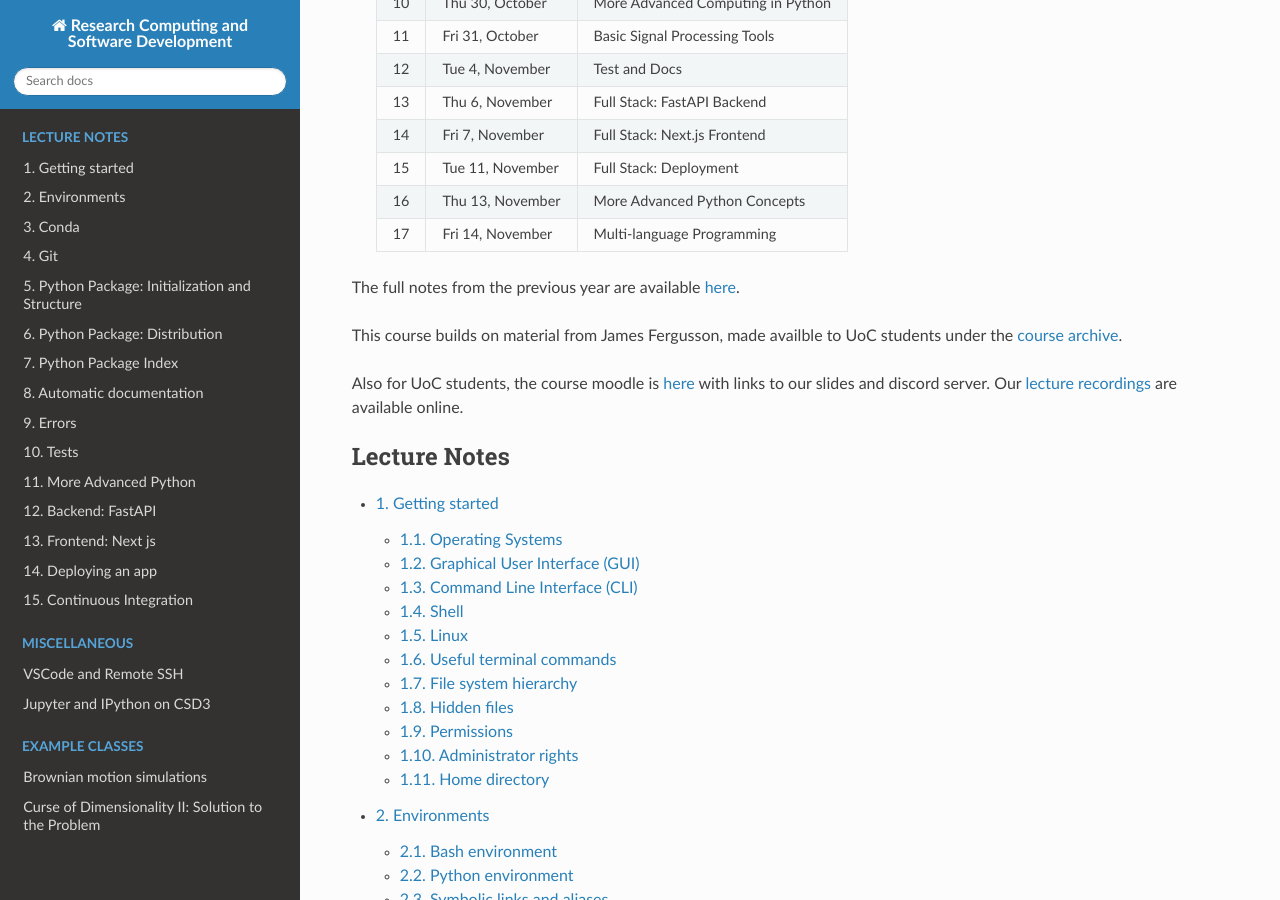
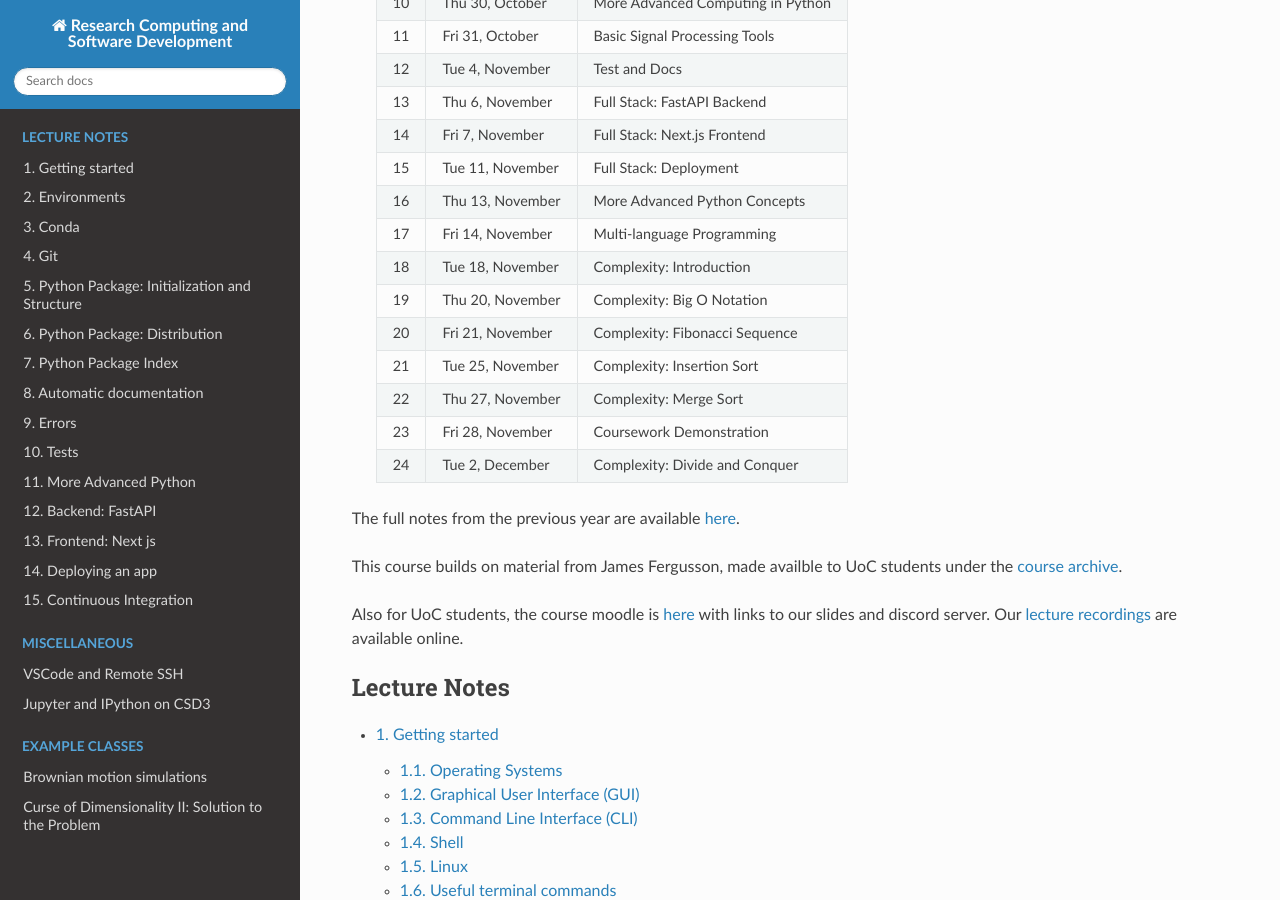
Before and after one commit to borisbolliet/ResearchComputing, a Sphinx documentation site: the page built from docs/index.rst, in a window 1280 px wide and 900 px high, scrolled down 1317 px. Built offline with Sphinx 7.4.7 and the Read the Docs theme 3.1.0, drawn with Linux system fonts in a browser that asks for light colours; pages that are not in the unit, such as notebooks, are missing from menus.

Commit message:
Update index.rst

```diff
--- a/docs/index.rst
+++ b/docs/index.rst
@@ -88,6 +88,21 @@ Ray Dolby Centre, Cavendish Laboratory, University of Cambridge.
  +----+---------------------------+------------------------------------------------------------------------------------+
  | 17 | Fri 14, November          | Multi-language Programming                                                         |
  +----+---------------------------+------------------------------------------------------------------------------------+
+ | 18 | Tue 18, November          | Complexity: Introduction                                                           |
+ +----+---------------------------+------------------------------------------------------------------------------------+
+ | 19 | Thu 20, November          | Complexity: Big O Notation                                                         |
+ +----+---------------------------+------------------------------------------------------------------------------------+
+ | 20 | Fri 21, November          | Complexity: Fibonacci Sequence                                                     |
+ +----+---------------------------+------------------------------------------------------------------------------------+
+ | 21 | Tue 25, November          | Complexity: Insertion Sort                                                         |
+ +----+---------------------------+------------------------------------------------------------------------------------+
+ | 22 | Thu 27, November          | Complexity: Merge Sort                                                             |
+ +----+---------------------------+------------------------------------------------------------------------------------+
+ | 23 | Fri 28, November          | Coursework Demonstration                                                           |
+ +----+---------------------------+------------------------------------------------------------------------------------+
+ | 24 | Tue 2, December           | Complexity: Divide and Conquer                                                     |
+ +----+---------------------------+------------------------------------------------------------------------------------+
+
 
 
 
```
